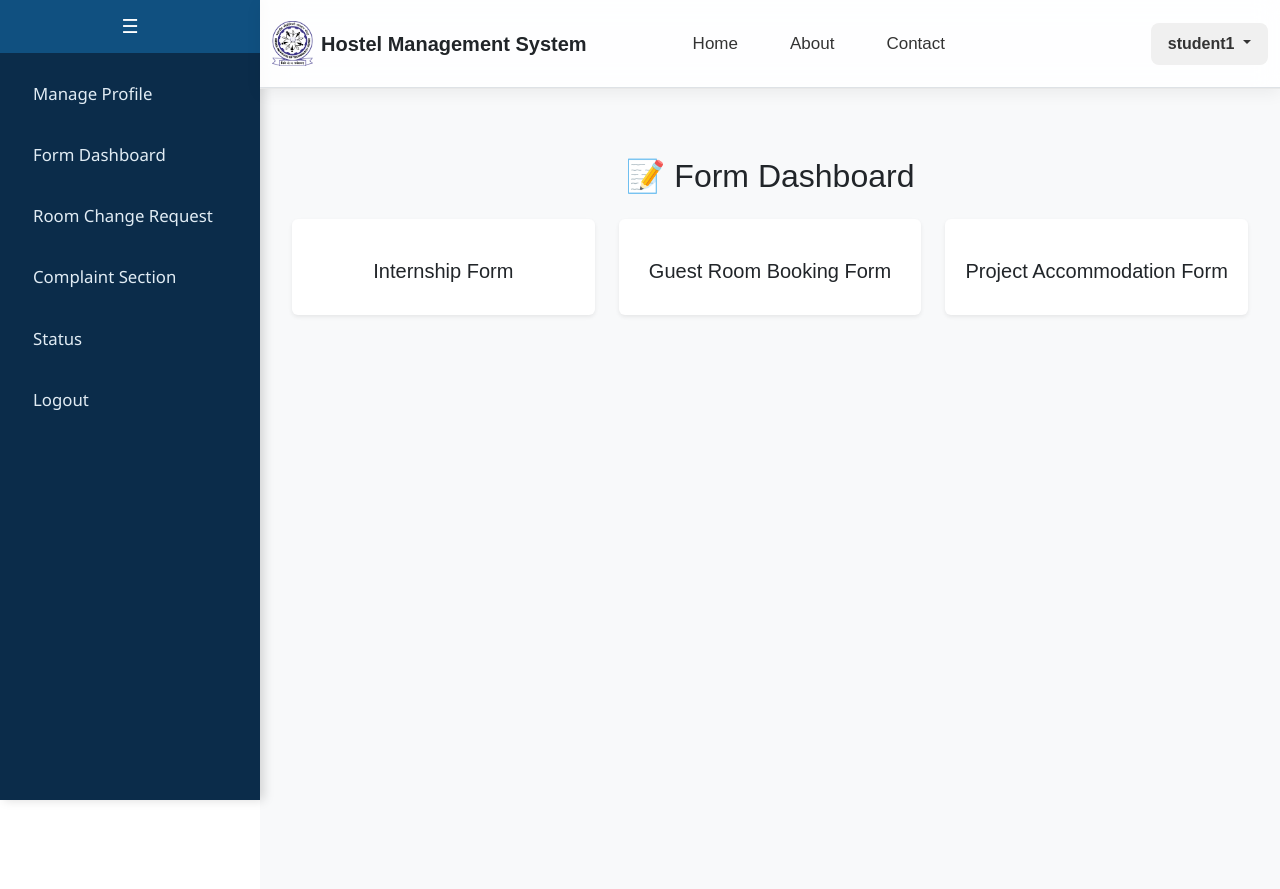
After one commit to Suryadeep2004/DEP-G17, a Flask app: page /student/form_dashboard in a window 1280 px wide. The commit adds this page. Run offline with Flask 2, Linux system fonts and the light colour scheme; a user stored in the database is signed in.

Commit message:
Unified sidebar options and added a form for project accommodation

```diff
--- a/app/admin.py
+++ b/app/admin.py
@@ -17,7 +17,6 @@ from io import BytesIO
 from reportlab.pdfgen import canvas
 from reportlab.lib.pagesizes import letter
 from PyPDF2 import PdfReader, PdfWriter
-import tempfile
 from sqlalchemy.sql import func
 
 admin_bp = Blueprint("admin", __name__)
--- a/app/student.py
+++ b/app/student.py
@@ -1016,3 +1016,17 @@ def view_project_accommodation_pdf(request_id):
         download_name="project_accommodation_request.pdf",
         as_attachment=False  # This ensures the PDF is displayed inline
     )
+
+@student_bp.route("/student/status_dashboard", methods=["GET"])
+def status_dashboard():
+    if 'user_id' not in session or session.get('user_role') != 'student':
+        return redirect(url_for('auth.login'))
+
+    return render_template("student/status_dashboard.html")
+
+@student_bp.route("/student/form_dashboard", methods=["GET"])
+def form_dashboard():
+    if 'user_id' not in session or session.get('user_role') != 'student':
+        return redirect(url_for('auth.login'))
+
+    return render_template("student/form_dashboard.html")
--- /dev/null
+++ b/templates/student/form_dashboard.html
@@ -0,0 +1,54 @@
+{% extends "student/base.html" %}
+
+{% block content %}
+<div class="container mt-5">
+    <h2 class="mb-4 text-center">📝 Form Dashboard</h2>
+    <div class="row g-4 justify-content-center">
+
+        <!-- Internship Form -->
+        <div class="col-md-4">
+            <a href="{{ url_for('student.internship_form') }}" class="text-decoration-none">
+                <div class="card shadow-sm border-0 h-100 transition hover-scale">
+                    <div class="card-body text-center py-4">
+                        <i class="bi bi-briefcase-fill fs-2 text-primary"></i>
+                        <h5 class="mt-3">Internship Form</h5>
+                    </div>
+                </div>
+            </a>
+        </div>
+
+        <!-- Guest Room Booking Form -->
+        <div class="col-md-4">
+            <a href="{{ url_for('student.guest_room_booking_form') }}" class="text-decoration-none">
+                <div class="card shadow-sm border-0 h-100 transition hover-scale">
+                    <div class="card-body text-center py-4">
+                        <i class="bi bi-door-open-fill fs-2 text-success"></i>
+                        <h5 class="mt-3">Guest Room Booking Form</h5>
+                    </div>
+                </div>
+            </a>
+        </div>
+
+        <!-- Project Accommodation Form -->
+        <div class="col-md-4">
+            <a href="{{ url_for('student.project_accommodation_request_form') }}" class="text-decoration-none">
+                <div class="card shadow-sm border-0 h-100 transition hover-scale">
+                    <div class="card-body text-center py-4">
+                        <i class="bi bi-house-check-fill fs-2 text-info"></i>
+                        <h5 class="mt-3">Project Accommodation Form</h5>
+                    </div>
+                </div>
+            </a>
+        </div>
+
+    </div>
+</div>
+
+<!-- Add this in base.html or here in a <style> block -->
+<style>
+    .hover-scale:hover {
+        transform: scale(1.03);
+        transition: transform 0.3s ease;
+    }
+</style>
+{% endblock %}
--- a/templates/student/sidebar.html
+++ b/templates/student/sidebar.html
@@ -106,17 +106,19 @@
     <button class="toggle-btn" onclick="toggleSidebar()">☰</button>
     <div class="sidebar-content">
         <a href="/student"><span>Manage Profile</span></a>
-        <a href="/student/internship_form"><span>Internship Form</span></a>
+        <a href="{{ url_for('student.form_dashboard') }}"><span>Form Dashboard</span></a>
+        <!-- <a href="/student/internship_form"><span>Internship Form</span></a> -->
         <!-- <a href="{{ url_for('student.download_application_pdf') }}">
             <span>Download Approved Application</span>
         </a> -->
-        <a href="/student/guest_room_booking_form"><span>Guest Room Booking</span></a>
-        <a href="/student/project_accommodation_request_form"><span>Project Accommodation Request</span></a>
+        <!-- <a href="/student/guest_room_booking_form"><span>Guest Room Booking</span></a>
+        <a href="/student/project_accommodation_request_form"><span>Project Accommodation Request</span></a> -->
         <a href="/student/room_change"><span>Room Change Request</span></a>
         <a href="/student/complaint"><span>Complaint Section</span></a>
-        <a href="/student/internship_form_status"><span>Status - Internship Forms</span></a>
+        <!-- <a href="/student/internship_form_status"><span>Status - Internship Forms</span></a>
         <a href="/student/status"><span>Status - Guest Rooms</span></a>
-        <a href="{{ url_for('student.project_accommodation_status') }}"><span>Status - Project Accommodation Requests</span></a>
+        <a href="{{ url_for('student.project_accommodation_status') }}"><span>Status - Project Accommodation Requests</span></a> -->
+        <a href="{{ url_for('student.status_dashboard') }}"><span>Status</span></a>
         <a href="/logout"><span>Logout</span></a>
     </div>
 </div>
```
Also changed, not shown: templates/student/status_dashboard.html (added, +54 -0 lines), app/app.db.
